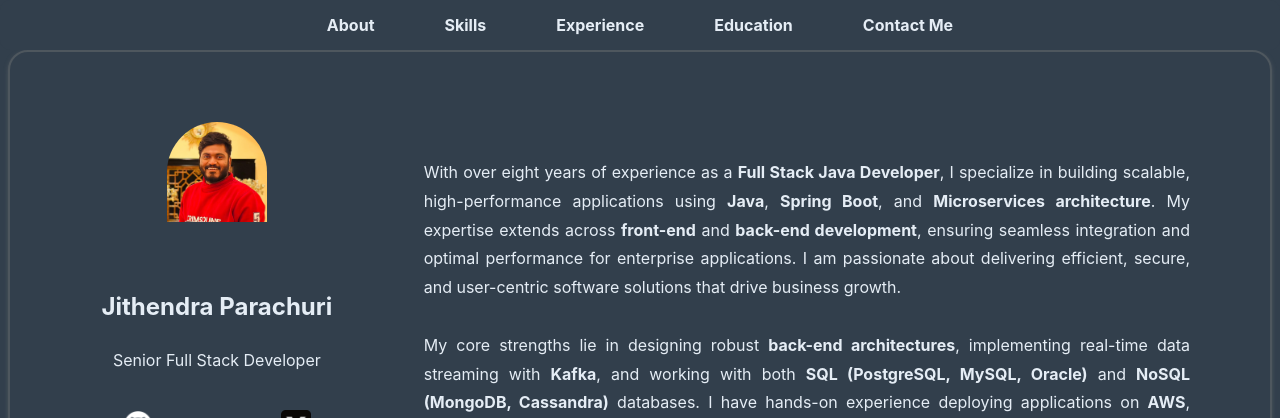
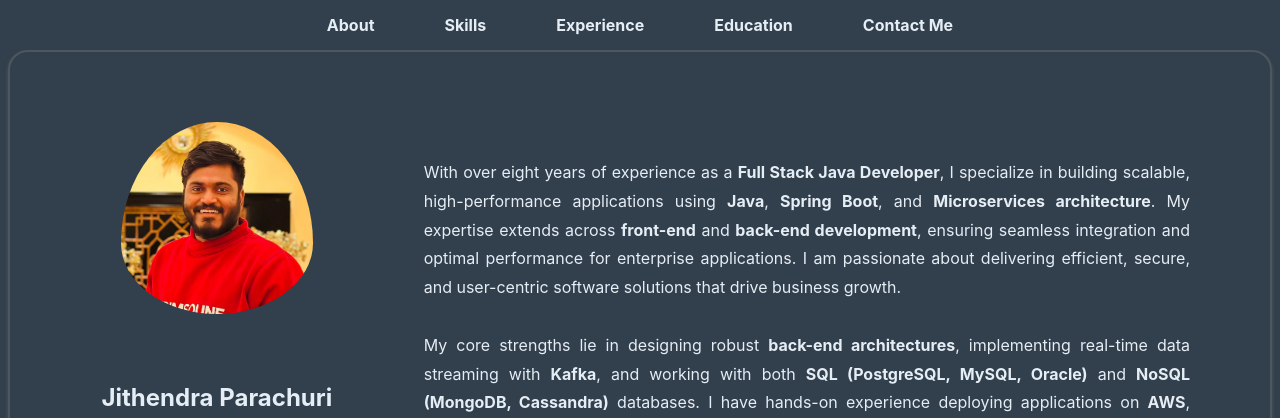
Before and after one commit to JithendraParachuri07/Portfolio, a plain HTML site: page index.html in a window 1280 px wide. Shown: the top 418 px of the page. Drawn offline with Linux system fonts and the light colour scheme.

Commit message:
Update styles.css

```diff
--- a/styles.css
+++ b/styles.css
@@ -88,12 +88,12 @@ body {
 
 .profile img  {
     display: block;
-    width: 100px;
-    height: 100px;
+    width: 70%;
+    height: 80%;
     margin: 0 auto;
+    border-radius: 50%;
+    padding-bottom: 50px;
     object-fit: cover;
-    border-radius: 350px;
-    padding-bottom: 50px;
 }
 
 .profile h1  {
```
